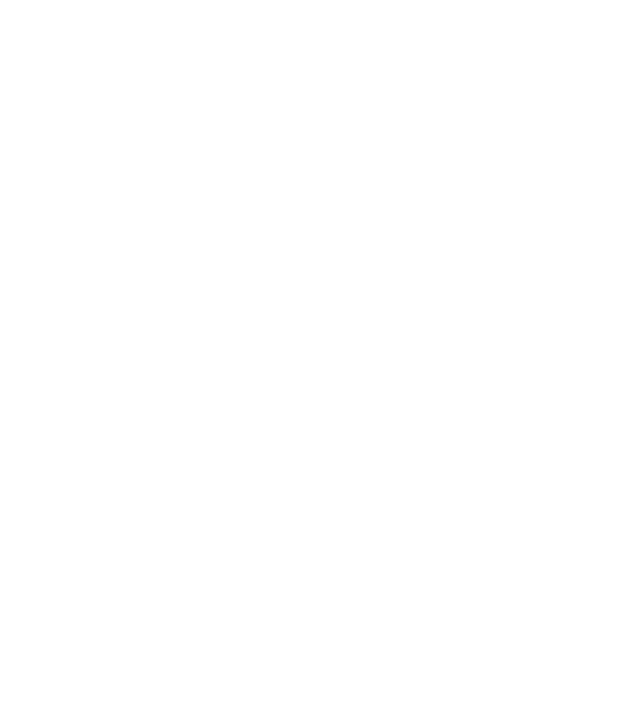
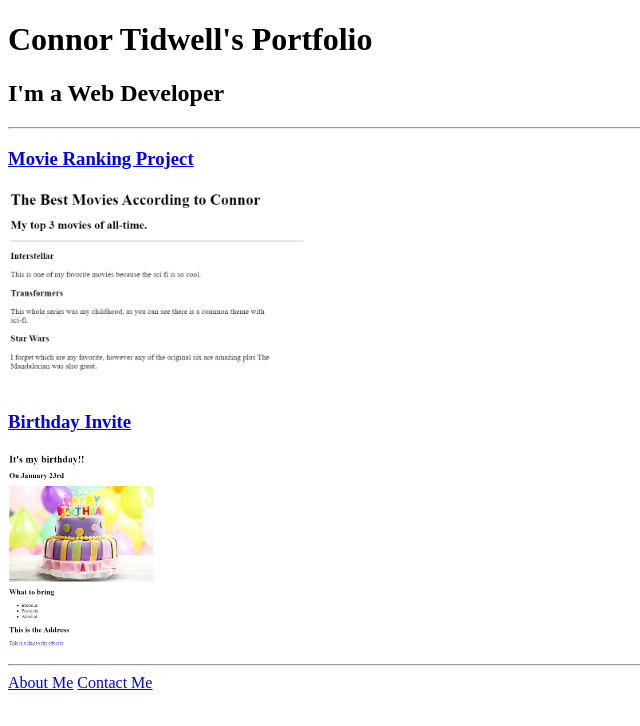
Before and after one commit to highoct4ne/html-portfolio, a plain HTML site: page index.html in a window 1280 px wide. Shown: the whole page, without its empty margins (0-640 px from the left). Drawn offline with Linux system fonts and the light colour scheme.

Commit message:
initialdwal

```diff
--- a/index.html
+++ b/index.html
@@ -1,15 +1,21 @@
-<!-- TODO 1: Create the HTML Boilerplate -->
+<!DOCTYPE html>
+ <html lang="en">
+ <head>
+    <meta charset="UTF-8">
+    <title>Connor's Portfolio</title>
+</head>
 
-<!-- TODO 2: Add Your previous projects' HTML into the public folder -->
+<body>
+    <h1>Connor Tidwell's Portfolio</h1>
+    <h2> I'm a Web Developer</h2>
+    <hr />
+    <h3><a href="./public/movie-ranking.html">Movie Ranking Project</a></h3>
+    <img src="./assets/images/movie-rank.png" height =200 alt="Movie ranking"/>
+    <h3><a href="./assets/images/birthday.png">Birthday Invite</a></h3>
+    <img src="./assets/images/birthday.png" height=200 alt=":Birthday invite"/>
+    <hr/>
+    <a href="./public/about.html">About Me</a>
+    <a href="./public/contact.html">Contact Me</a>
+ </body>
 
-<!-- TODO 3: Take screenshots of your project previews and add the images to the images folder -->
-
-<!-- TODO 4: Add titles/subtitles etc. -->
-
-<!-- TODO 5: Add a link to the project pages -->
-
-<!-- TODO 6: Add images to show the project previews
-HINT for TODO 6: You can use the height attribute set to 200 to make the image smaller:
-https://developer.mozilla.org/en-US/docs/Web/HTML/Element/img#attr-height -->
-
-<!-- TODO 7: Add the Contact Me and About Me page links -->
+ </html>
```
